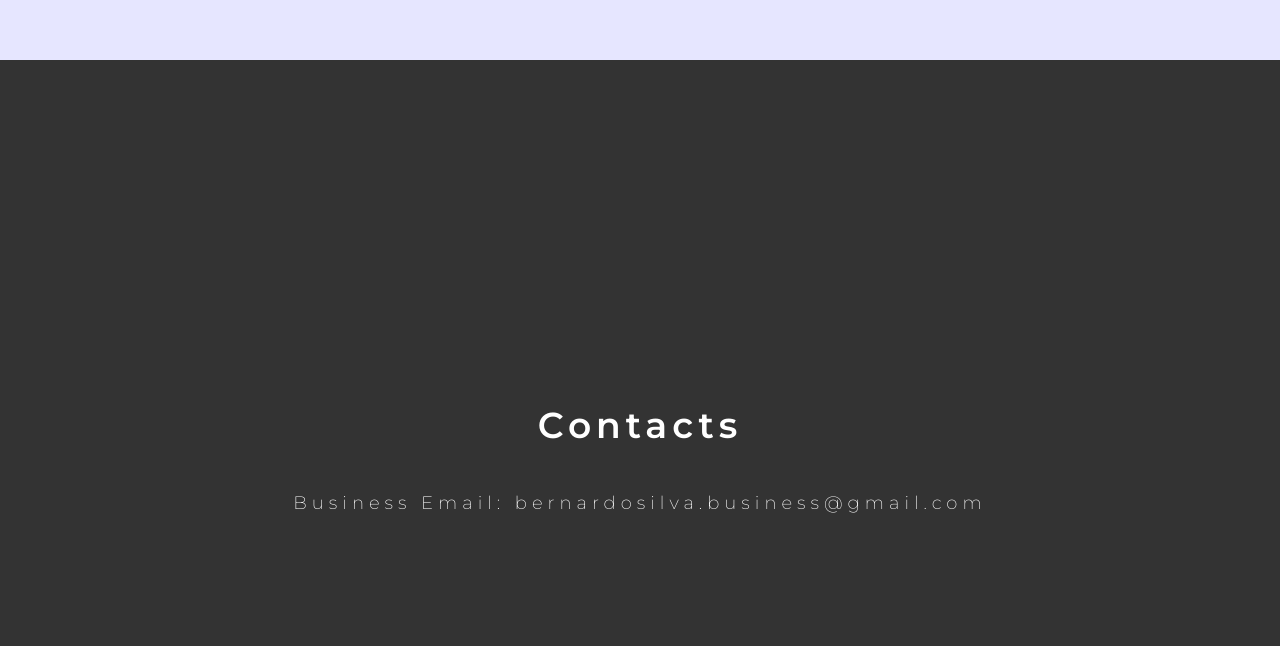
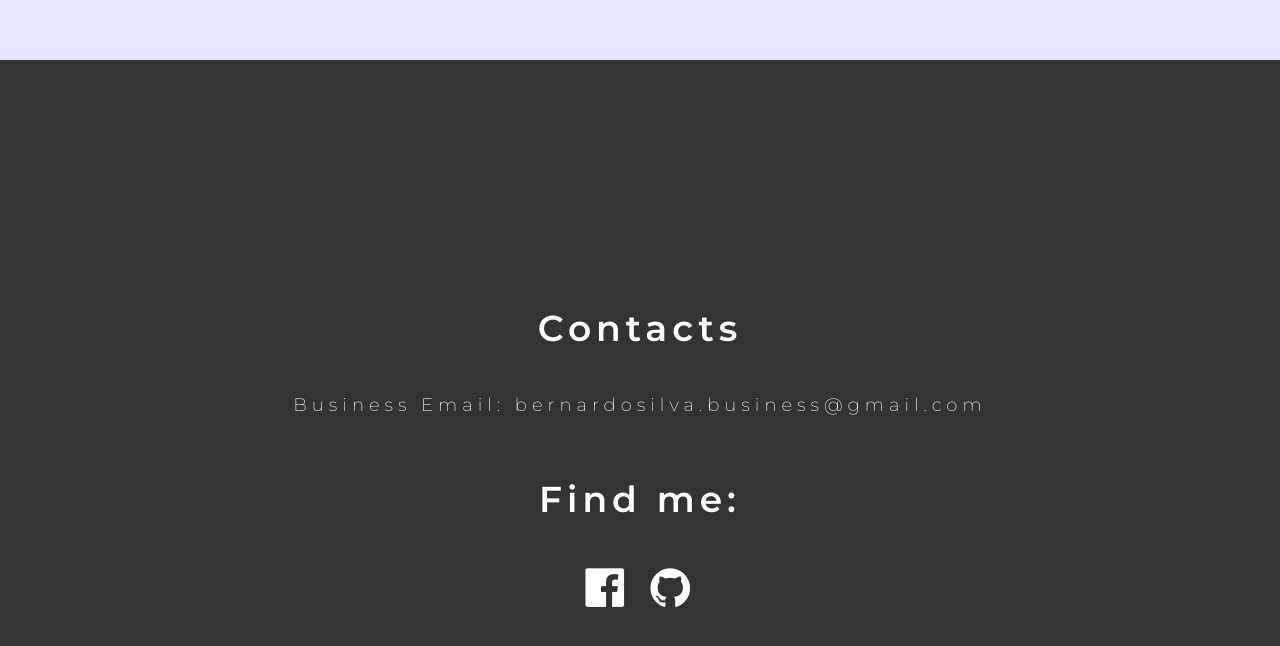
Before and after one commit to Yusoi/Yusoi.github.io, a plain HTML site: page index.html in a window 1280 px wide. Shown: the part 2820-3466 px from the top of the page. Drawn offline with nearby package versions, Linux system fonts and the light colour scheme.

Commit message:
added some links for people to find me

```diff
--- a/index.html
+++ b/index.html
@@ -88,6 +88,10 @@
             background-color: #111;
             text-decoration: none;
             color: #fff;
+        }
+
+        a:link {
+            text-decoration: none;
         }
 
         .bold{
@@ -186,6 +190,26 @@
             background-color: #333333;
             color: #ffffff;
         }
+
+        .icon-link{
+            color: #ffffff;
+        }
+
+        .icon-link:visited{
+            color: #ffffff;
+        }
+
+        .icon-link:active{
+            color: #ffffff;
+        }
+
+        .icon-link:active{
+            color: #ffffff;
+        }
+
+        .icon-link:link{
+            color: #ffffff;
+        }
     </style>
 
 </head>
@@ -251,7 +275,16 @@
     <div>
         <h1 class="margin maxwidth thin" style="margin-bottom: 6vh; font-weight:600;">Contacts</h1>
 
-        <h4 class = "margin maxwidth thin">Business Email: bernardosilva.business@gmail.com </h4>
+        <h4 class = "margin maxwidth thin" style="margin-bottom: 8vh;">Business Email: bernardosilva.business@gmail.com </h4>
+
+        <h1 class="margin maxwidth thin" style="margin-bottom: 6vh; font-weight:600;">Find me:</h1>
+
+        <div class= "margin" style="display:table; width: 100vh">
+            <div class="icon-container">
+                <a href="https://www.facebook.com/bernardo.silva.796"><i class="devicon-facebook-plain icon-link hoverOpacity"></i></a>
+                <a href="https://github.com/Yusoi"><i class="devicon-github-plain icon-link hoverOpacity"></i></a>
+            </div>
+        </div>
     </div>
 </div>
 
```
